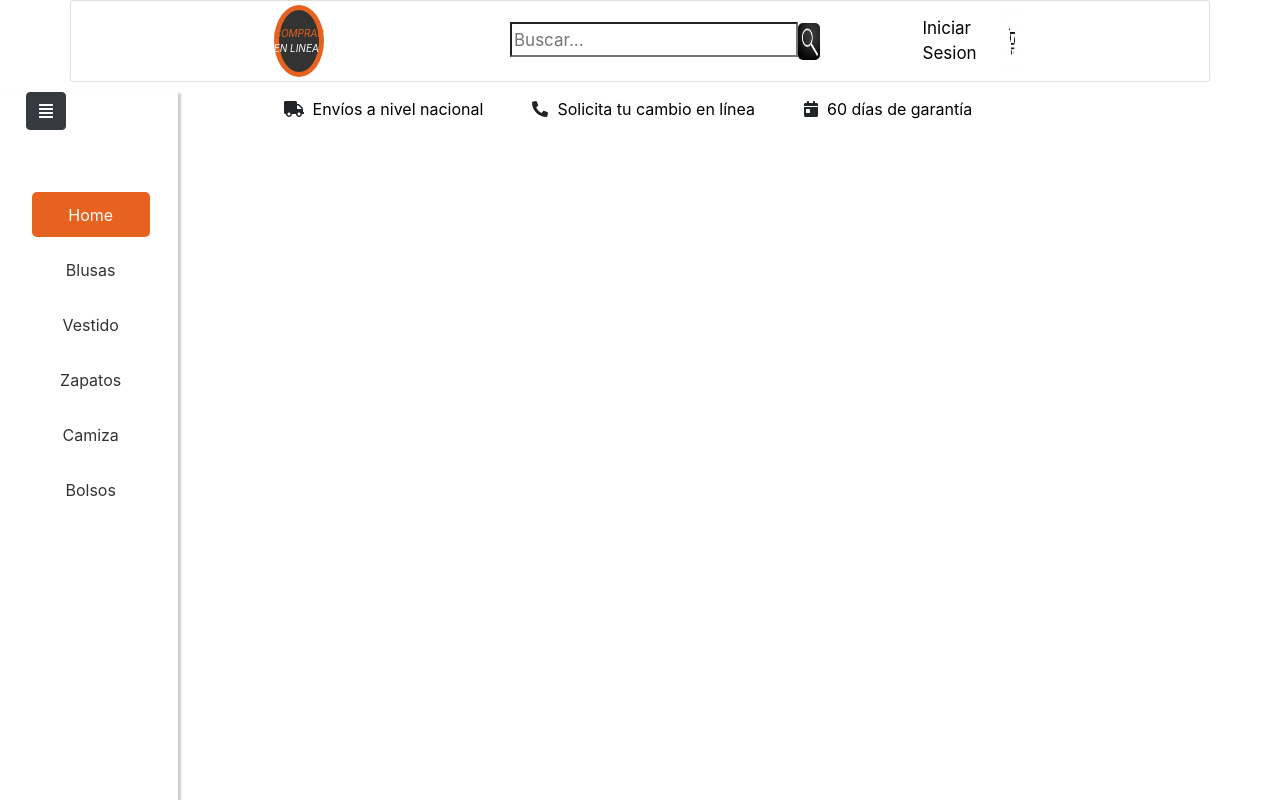
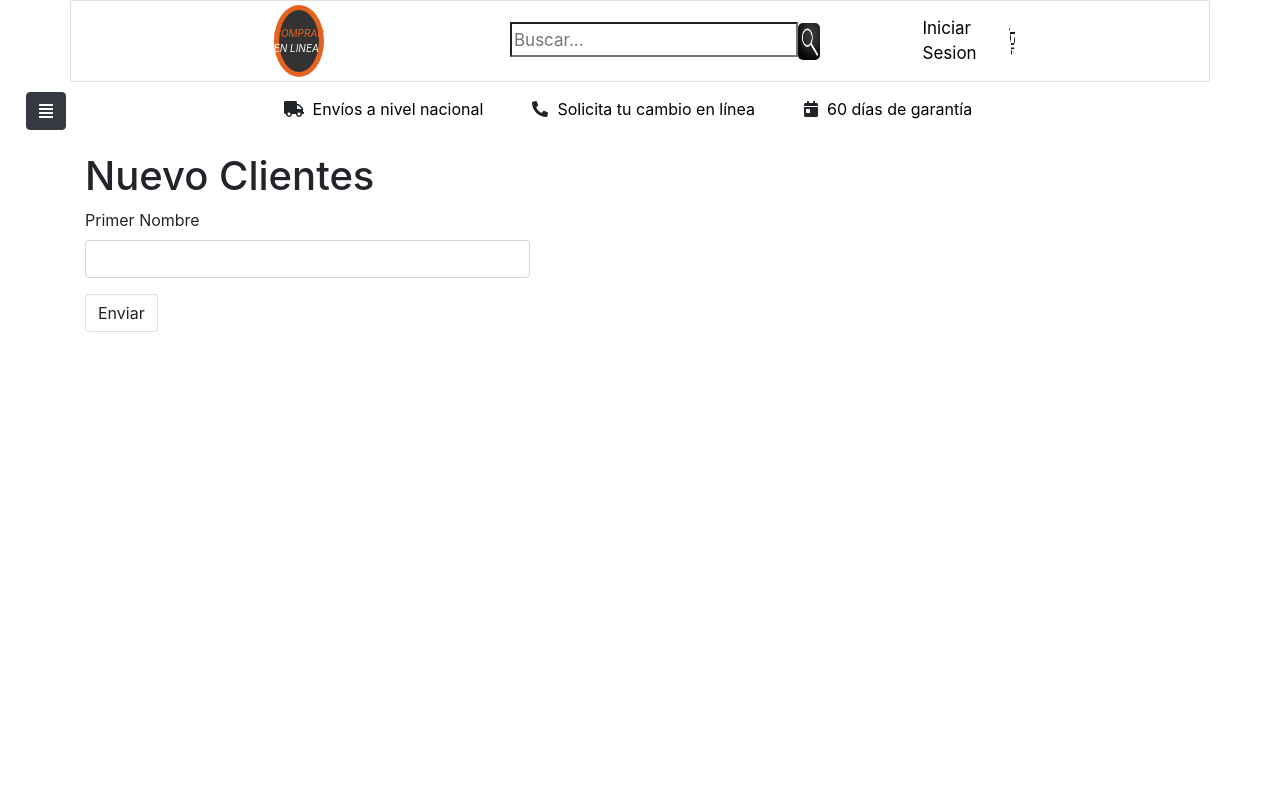
Before and after one commit to torco34/paginalinea, a React (Create React App) app: page / in a window 1280 px wide. Built offline with nearby package versions, Linux system fonts and the light colour scheme; a web font is replaced by a local one.

Commit message:
Eventos enlasados

```diff
--- a/src/assets/estyle/Header.css
+++ b/src/assets/estyle/Header.css
@@ -20,7 +20,7 @@
 	justify-content: center;
 	background: #fff;
 
-	/*display: none;*/
+	display: none;
 }
 .lista_navbar ul {
 	position: relative;
--- a/src/bages/Formulario.jsx
+++ b/src/bages/Formulario.jsx
@@ -1,11 +1,39 @@
 import React from "react";
 
 class Formulario extends React.Component {
+	handleChange = (e) => {
+		console.log({ value: e.target.value });
+	};
+	handleClick = (e) => {
+		console.log("hola botocito");
+	};
 	render() {
 		return (
-			<div>
-				<hi>Nuevo Clientes</hi>
-				<form action=""></form>
+			<div className="container">
+				<div className="row">
+					<div className="col-md-5">
+						<h1>Nuevo Clientes</h1>
+						<form>
+							<div className="form-group">
+								<label htmlFor="">Primer Nombre</label>
+								<input
+									onChange={this.handleChange}
+									className="form-control"
+									type="text"
+									name="firstName"
+								/>
+							</div>
+							<button
+								type="button"
+								onClick={this.handleClick}
+								className="btn card"
+							>
+								Enviar
+							</button>
+						</form>
+					</div>
+					<div className="col-md-6"></div>
+				</div>
 			</div>
 		);
 	}
```
